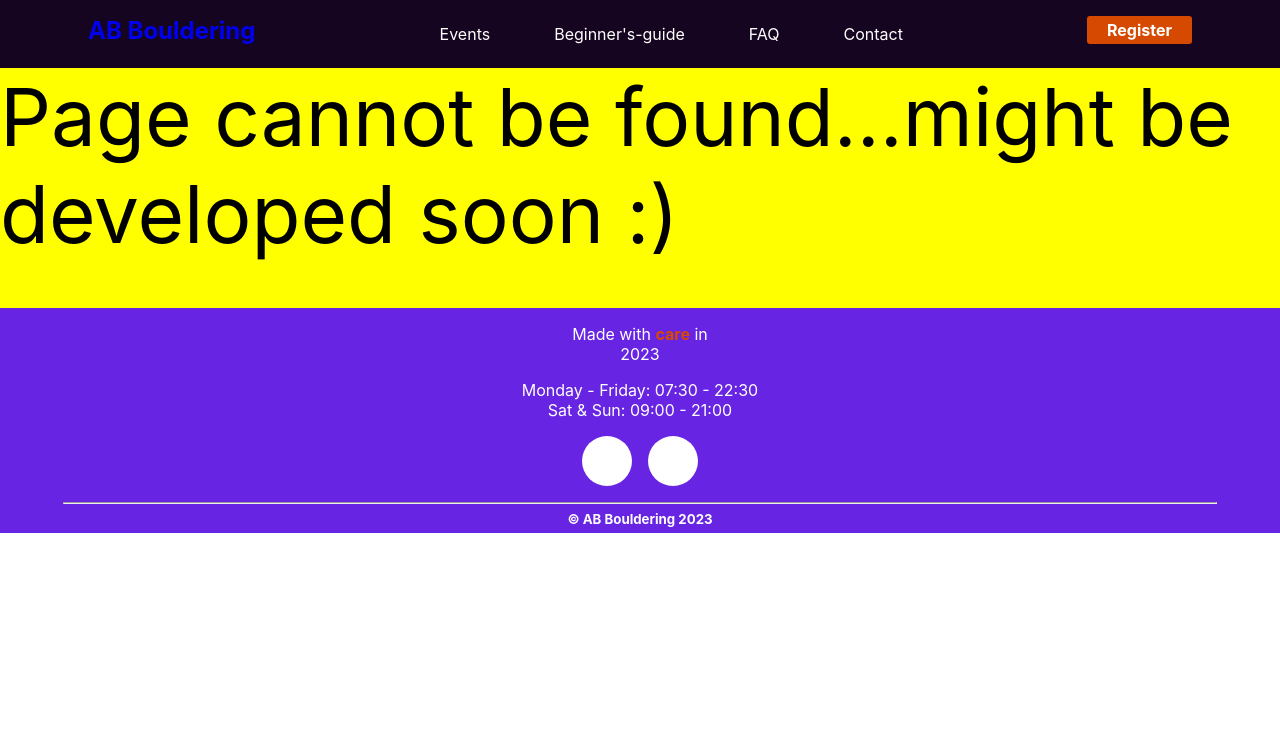
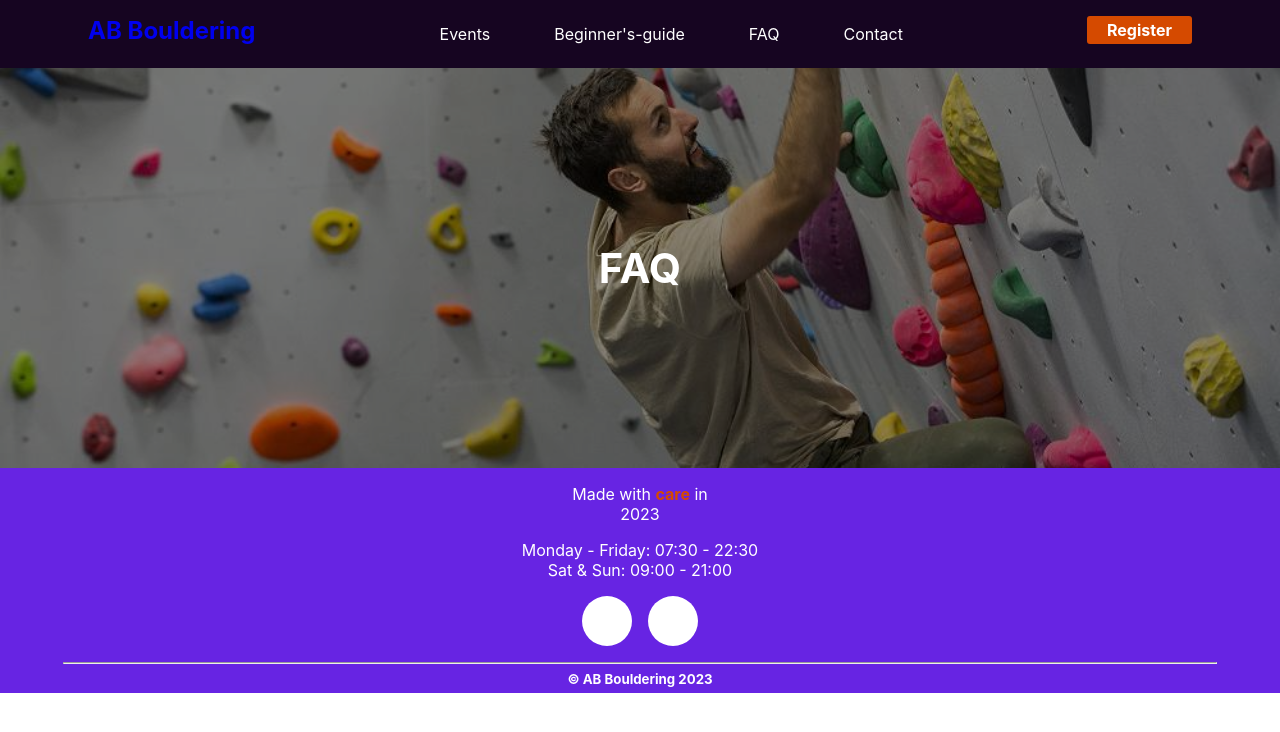
Before and after one commit to WildHeat/bouldering-booking, a React (Create React App) app: page /faq in a window 1280 px wide. Shown: the top 732 px of the page. Built offline with nearby package versions, Linux system fonts and the light colour scheme.

Commit message:
added faq page

```diff
--- a/src/App.js
+++ b/src/App.js
@@ -6,6 +6,7 @@ import Header from "./components/Header/Header";
 import Footer from "./components/Footer/Footer";
 import ClimbPage from "./components/ClimbPage/ClimbPage";
 import EventsPage from "./components/EventsPage/EventsPage";
+import FaqPage from "./components/FaqPage/FaqPage";
 
 function App() {
   return (
@@ -15,6 +16,7 @@ function App() {
         <Route path="/" element={<HomePage />} />
         <Route path="/climb" element={<ClimbPage />} />
         <Route path="/events" element={<EventsPage />} />
+        <Route path="/faq" element={<FaqPage />} />
         <Route path="*" element={<NoPage />} />
       </Routes>
       <Footer />
--- /dev/null
+++ b/src/components/FaqPage/FaqPage.css
@@ -0,0 +1,3 @@
+.faq-image {
+  background-image: url("../../img/faq1.jpg");
+}
--- /dev/null
+++ b/src/components/FaqPage/FaqPage.js
@@ -0,0 +1,18 @@
+import React from "react";
+import "./FaqPage.css";
+
+const FaqPage = () => {
+  return (
+    <div className="faq-page-container">
+      <div className="image-container faq-image">
+        <div className="overlay">
+          <div className="overlay-content-container">
+            <h1>FAQ</h1>
+          </div>
+        </div>
+      </div>
+    </div>
+  );
+};
+
+export default FaqPage;
```
Also changed, not shown: src/img/faq1.jpg (added).
